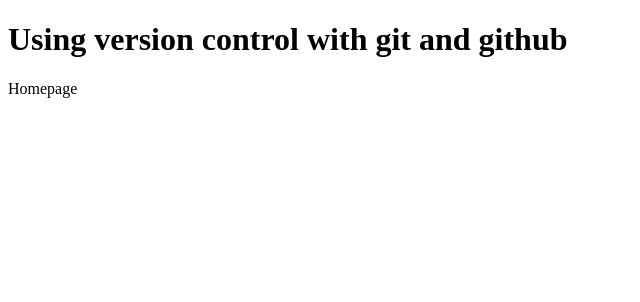
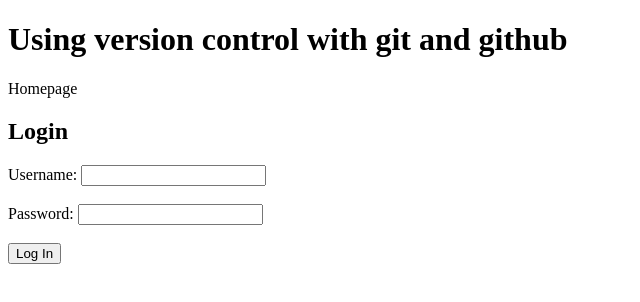
Before and after one commit to adgxyz/my_website, a plain HTML site: page index.html in a window 1280 px wide. Shown: the whole page, without its empty margins (0-640 px from the left). Drawn offline with Linux system fonts and the light colour scheme.

Commit message:
Add login form UI

```diff
--- a/index.html
+++ b/index.html
@@ -8,5 +8,13 @@
 	<body>
 		<h1>Using version control with git and github</h1>
 		<p>Homepage</p>
+		<form>
+			<h2>Login</h2>
+			<label for="username">Username:</label>
+			<input type="text" id="username" name="username" /><br /><br />
+			<label for="password">Password:</label>
+			<input type="password" id="password" name="password" /><br /><br />
+			<button type="submit">Log In</button>
+		</form>
 	</body>
 </html>
```
